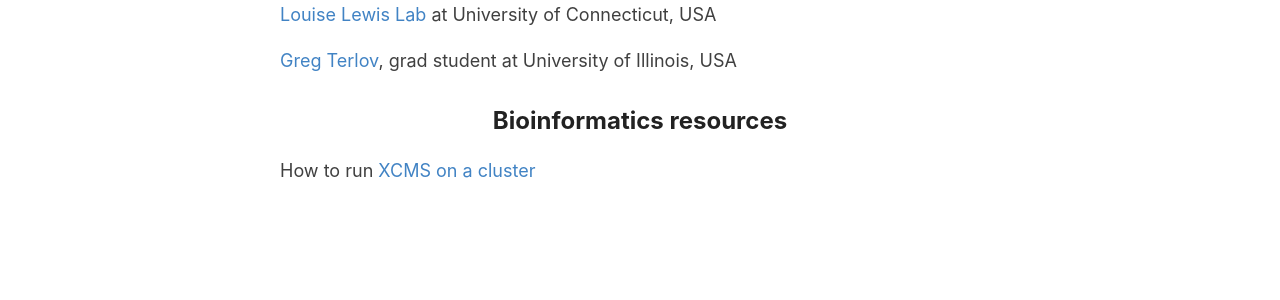
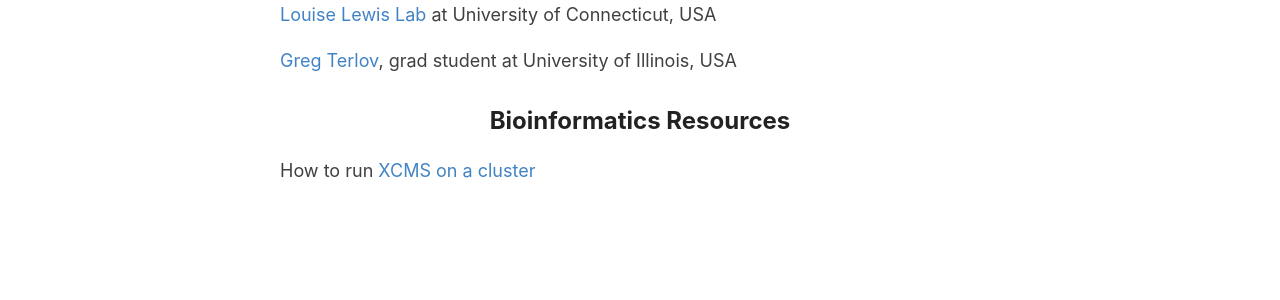
Before and after one commit to eterlova/eterlova.github.io, a Jekyll site: the page built from _pages/about.md, in a window 1280 px wide. Shown: the part 401-701 px from the top of the page. Built offline with Jekyll 4.4.1, drawn with Linux system fonts in a browser that asks for light colours.

```diff
--- a/_pages/about.md
+++ b/_pages/about.md
@@ -14,6 +14,6 @@ Here I am collecting useful links and resources
 
 [Greg Terlov](https://sites.google.com/a/illinois.edu/gterlov/home), grad student at University of Illinois, USA
 
-## Bioinformatics resources
+## Bioinformatics Resources
 
 How to run [XCMS on a cluster](https://usermanual.wiki/Document/GuideRonHPC.1310469751/view)
```
